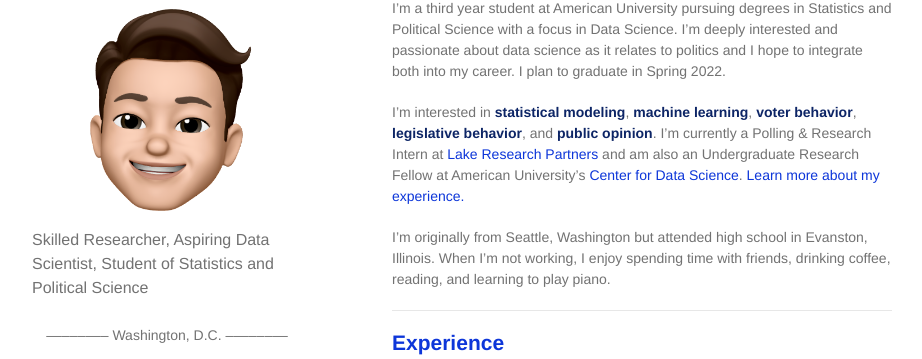
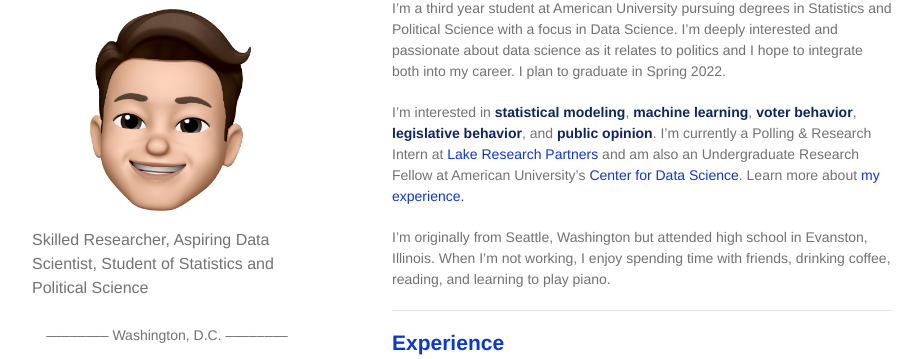
Before and after one commit to JVOsteen/JVOsteen.github.io, a Jekyll site: the page built from index.md, in a window 1280 px wide and 900 px high. Shown: the part 103-462 px from the top of the window, without its empty margins (178-1100 px from the left). Built offline with Jekyll 4.4.1, drawn with Linux system fonts in a browser that asks for light colours; our own code applies the rules of GitHub Pages for plain Markdown files.

```diff
--- a/index.md
+++ b/index.md
@@ -4,7 +4,7 @@ layout: default
 ## About me
 I'm a third year student at American University pursuing degrees in Statistics and Political Science with a focus in Data Science. I’m deeply interested and passionate about data science as it relates to politics and I hope to integrate both into my career. I plan to graduate in Spring 2022.
 
-I'm interested in **statistical modeling**, **machine learning**, **voter behavior**, **legislative behavior**, and **public opinion**. I'm currently a Polling & Research Intern at [Lake Research Partners](www.lakeresearch.com) and am also an Undergraduate Research Fellow at American University's [Center for Data Science](https://www.american.edu/spa/data-science/index.cfm). [Learn more about my experience.](./#experience)
+I'm interested in **statistical modeling**, **machine learning**, **voter behavior**, **legislative behavior**, and **public opinion**. I'm currently a Polling & Research Intern at [Lake Research Partners](www.lakeresearch.com) and am also an Undergraduate Research Fellow at American University's [Center for Data Science](https://www.american.edu/spa/data-science/index.cfm). Learn more about [my experience.](./#experience)
 
 I'm originally from Seattle, Washington but attended high school in Evanston, Illinois. When I'm not working, I enjoy spending time with friends, drinking coffee, reading, and learning to play piano.
 
```
